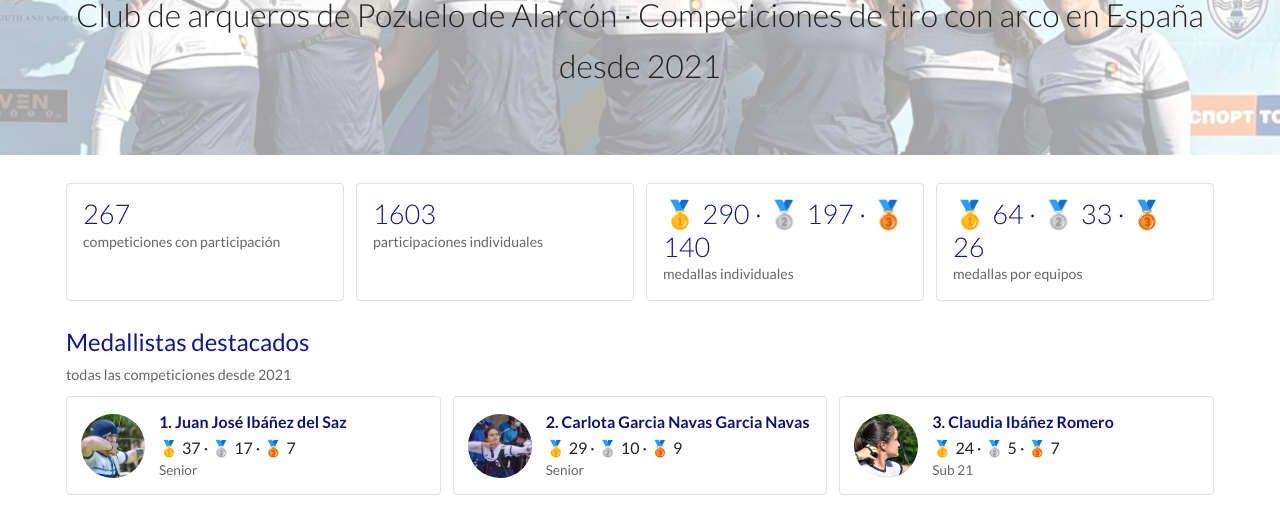
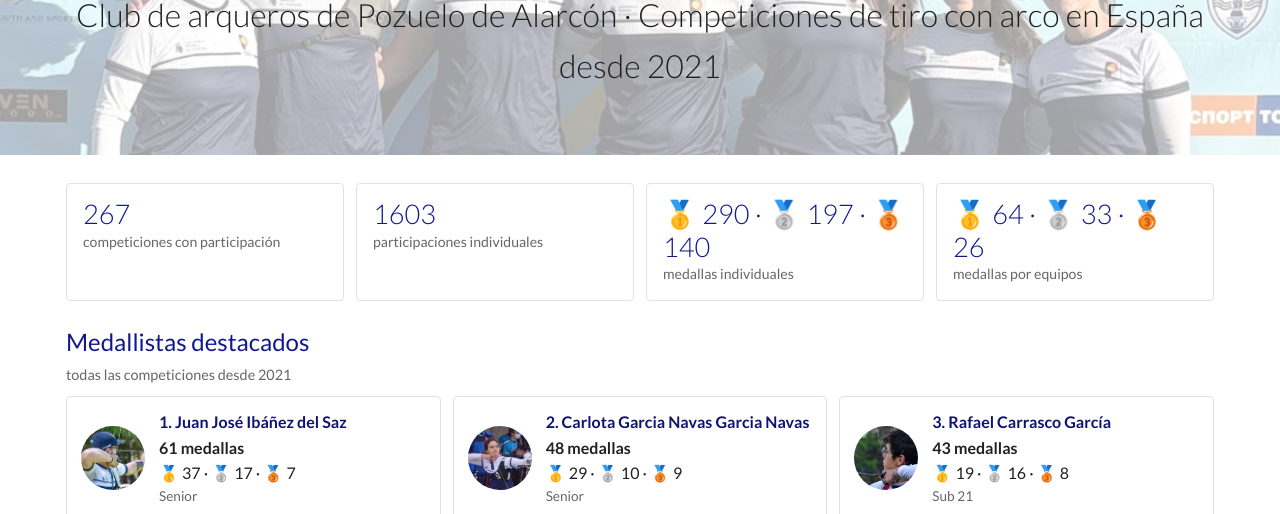
Before and after one commit to rufuscreeley/ianseo-pozuelo, a plain HTML site: page index.html in a window 1280 px wide. Shown: the part 173-687 px from the top of the page. Drawn offline with Linux system fonts and the light colour scheme.

Commit message:
Ordenar medallistas por total de medallas
Co-authored-by: Copilot App <223556219+Copilot@users.noreply.github.com>

```diff
--- a/index.html
+++ b/index.html
@@ -72,6 +72,7 @@
                       display: flex; align-items: center; justify-content: center; font-size: 1.3rem; font-weight: 700; }
   .medallista .foto img { width: 100%; height: 100%; object-fit: cover; }
   .medallista .nombre { font-weight: 700; }
+  .medallista .total { font-weight: 700; }
   .medallista .ctx { color: var(--muted); font-size: .85rem; }
   .medallista .nombre button, .atleta-link { border: 0; padding: 0; background: none; color: var(--link); font: inherit; font-weight: 700; text-align: left; text-decoration: underline; text-decoration-color: transparent; text-underline-offset: 3px; cursor: pointer; }
   .medallista .nombre button:hover, .atleta-link:hover { text-decoration-color: currentColor; }
@@ -163,6 +164,7 @@
 </footer>
 
 <script src="name-normalization.js"></script>
+<script src="medallistas-ranking.js"></script>
 <script>
 "use strict";
 const COLS = {
@@ -181,65 +183,6 @@ const MEDALLAS = ["🥇", "🥈", "🥉"];
 const DATA = { individual: [], equipos: [] };
 const state = { tab: "individual", sortKey: null, sortDir: 1, pag: 0, tam: 5, f: { q: "", anio: "", ambito: "", div: "", cat: "", gen: "" } };
 const $ = id => document.getElementById(id);
-
-const medallistasRanking = {
-  posicionMedalla(row) {
-    const posicion = parseInt(row.posicion_final, 10);
-    return posicion >= 1 && posicion <= 3 ? posicion : null;
-  },
-  filtrarMedallas(rows, filtros = {}, opciones = {}) {
-    const ignorarGenero = opciones.ignorarGenero !== false;
-    const incluirBusqueda = opciones.incluirBusqueda === true;
-    const normalizar = opciones.normalizar || (value => (value || "").normalize("NFD").replace(/[\u0300-\u036f]/g, "").toLowerCase());
-    const consulta = normalizar(filtros.q);
-    const camposBusqueda = opciones.camposBusqueda || ["atleta"];
-    return rows.filter(row =>
-      (!filtros.anio || (row.fecha_inicio || "").slice(0, 4) === filtros.anio) &&
-      (!filtros.ambito || row.ambito === filtros.ambito) &&
-      (!filtros.div || row.division === filtros.div) &&
-      (!filtros.cat || row.categoria === filtros.cat) &&
-      (ignorarGenero || !filtros.gen || row.genero === filtros.gen) &&
-      (!incluirBusqueda || !consulta || camposBusqueda.some(campo => normalizar(row[campo]).includes(consulta)))
-    );
-  },
-  contarMedallas(rows) {
-    const medallas = [0, 0, 0];
-    rows.forEach(row => {
-      const posicion = this.posicionMedalla(row);
-      if (posicion) medallas[posicion - 1]++;
-    });
-    return medallas;
-  },
-  rankingTop3(rows, filtros = {}) {
-    const porAtleta = new Map();
-    this.filtrarMedallas(rows, filtros, { ignorarGenero: true, incluirBusqueda: true }).forEach(row => {
-      if (!row.atleta) return;
-      const posicion = this.posicionMedalla(row);
-      if (!posicion) return;
-      const datos = porAtleta.get(row.atleta) || { nombre: row.atleta, m: [0, 0, 0] };
-      datos.m[posicion - 1]++;
-      porAtleta.set(row.atleta, datos);
-    });
-    return [...porAtleta.values()].sort((a, b) =>
-      b.m[0] - a.m[0] || b.m[1] - a.m[1] || b.m[2] - a.m[2] ||
-      String(a.nombre).localeCompare(String(b.nombre), "es")
-    ).slice(0, 3);
-  },
-  categoriaReciente(rows, nombre) {
-    const participaciones = rows.filter(row =>
-      row.atleta === nombre && row.categoria && (row.fecha_inicio || row.fecha_fin)
-    );
-    if (!participaciones.length) return "";
-    return participaciones.reduce((actual, row) => {
-      const inicio = row.fecha_inicio || row.fecha_fin || "";
-      const inicioActual = actual.fecha_inicio || actual.fecha_fin || "";
-      if (inicio !== inicioActual) return inicio > inicioActual ? row : actual;
-      const fin = row.fecha_fin || row.fecha_inicio || "";
-      const finActual = actual.fecha_fin || actual.fecha_inicio || "";
-      return fin > finActual ? row : actual;
-    }).categoria;
-  }
-};
 
 /* CSV con comillas, comas y saltos de línea dentro de campos */
 function parseCSV(text) {
@@ -489,10 +432,12 @@ function pintarPodio(ind) {
     const n = document.createElement("div"); n.className = "nombre";
     const perfil = document.createElement("button"); perfil.type = "button"; perfil.textContent = `${k + 1}. ${nombreBonito(a.nombre)}`;
     perfil.addEventListener("click", () => abrirFichaAtleta(a.nombre)); n.appendChild(perfil);
+    const total = document.createElement("div"); total.className = "total";
+    total.textContent = `${a.m.reduce((s, cantidad) => s + cantidad, 0)} medallas`;
     const m = document.createElement("div"); m.textContent = `🥇 ${a.m[0]} · 🥈 ${a.m[1]} · 🥉 ${a.m[2]}`;
     const c = document.createElement("div"); c.className = "ctx";
     c.textContent = f.cat || medallistasRanking.categoriaReciente(DATA.individual, a.nombre);
-    txt.append(n, m, c); card.append(foto, txt); grid.appendChild(card);
+    txt.append(n, total, m, c); card.append(foto, txt); grid.appendChild(card);
   });
   sec.appendChild(grid);
 }
--- a/medallistas-ranking.js
+++ b/medallistas-ranking.js
@@ -45,7 +45,9 @@
       porAtleta.set(row.atleta, datos);
     });
     return [...porAtleta.values()]
-      .sort((a, b) => b.m[0] - a.m[0] || b.m[1] - a.m[1] || b.m[2] - a.m[2] ||
+      .sort((a, b) =>
+        b.m.reduce((s, count) => s + count, 0) - a.m.reduce((s, count) => s + count, 0) ||
+        b.m[0] - a.m[0] || b.m[1] - a.m[1] || b.m[2] - a.m[2] ||
         String(a.nombre).localeCompare(String(b.nombre), "es"))
       .slice(0, 3);
   }
```
Also changed, not shown: tests/test_name_normalization.js (+15 -0 lines), 1 other file.
